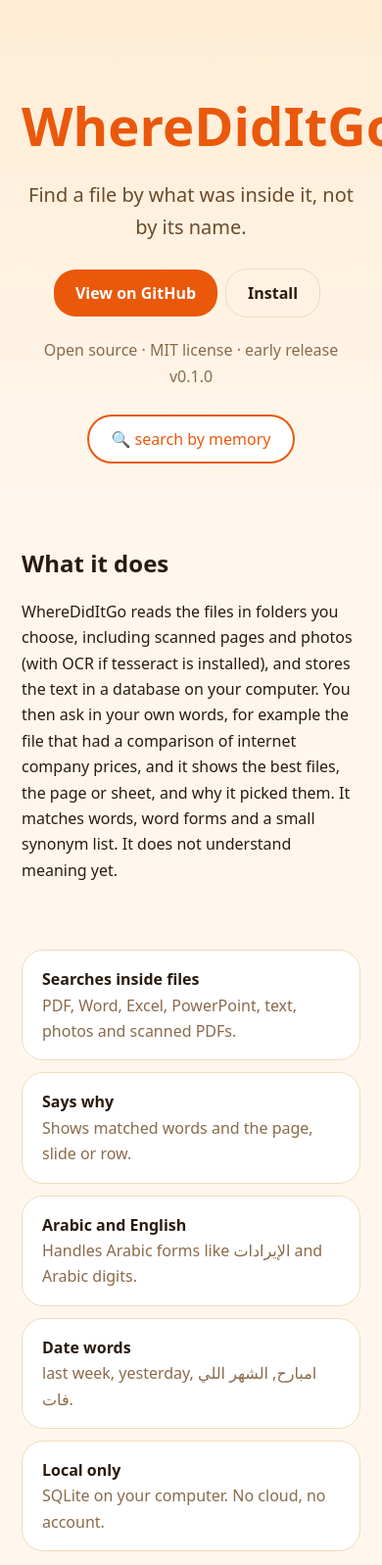
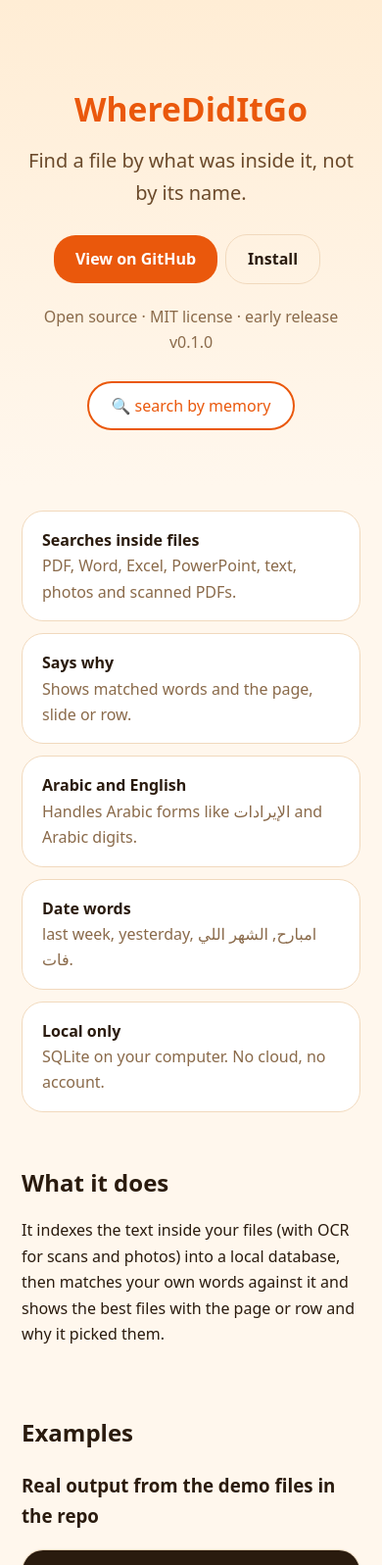
Before and after one commit to Hamasa-ElShamy/wheredidit, a plain HTML site: page docs/index.html in a window 390 px wide. Shown: the top 1597 px of the page at 98% size. Drawn offline with Linux system fonts and the light colour scheme.

Commit message:
UX pass: mobile-safe headings, focus outlines, RTL markup, feature grid above prose

```diff
--- a/docs/index.html
+++ b/docs/index.html
@@ -9,6 +9,7 @@ a{color:var(--acc)}code,pre{font-family:ui-monospace,Menlo,Consolas,monospace}
 pre{background:var(--code);color:var(--codefg);border:1px solid var(--line);border-radius:var(--r);padding:16px;overflow:auto;font-size:.86rem;line-height:1.5}
 .btn{display:inline-block;padding:11px 22px;border-radius:var(--r);background:var(--acc);color:var(--accfg);font-weight:600;text-decoration:none;margin:4px 8px 4px 0}
 .btn.alt{background:transparent;color:var(--fg);border:1px solid var(--line)}
+:focus-visible{outline:2px solid var(--acc);outline-offset:2px;border-radius:4px}
 section{padding:26px 0}h2{font-family:var(--head);font-size:1.5rem;margin:0 0 14px}
 .card{background:var(--card);border:1px solid var(--line);border-radius:var(--r);padding:16px 20px;margin:10px 0}
 .grid{display:grid;grid-template-columns:repeat(auto-fit,minmax(250px,1fr));gap:12px}.grid .card{margin:0}
@@ -23,15 +24,16 @@ footer img{border-radius:50%;border:2px solid var(--line);display:block;margin:0
 
 :root{--bg:#fff7ed;--fg:#2a1b0e;--mut:#8a6a4a;--card:#ffffff;--line:#f1d9bd;--acc:#ea580c;--accfg:#fff;--code:#2a1b0e;--codefg:#ffe9d2;--warn:#c2410c;--r:22px;--body:system-ui,-apple-system,Segoe UI,sans-serif;--head:system-ui,sans-serif}
 header.hero{padding:84px 0 56px;text-align:center;background:linear-gradient(180deg,#ffedd5,#fff7ed)}
-h1{font-size:3.4rem;margin:0 0 8px;color:#ea580c}.tag{font-size:1.25rem;color:#6b4a2b;max-width:620px;margin:0 auto 22px}
+h1{font-size:clamp(2.1rem,8.5vw,3.4rem);overflow-wrap:break-word;margin:0 0 8px;color:#ea580c}.tag{font-size:1.25rem;color:#6b4a2b;max-width:620px;margin:0 auto 22px}
 .hero:after{content:"\1F50D  search by memory";display:inline-block;margin-top:10px;padding:10px 22px;border:2px solid #ea580c;border-radius:99px;color:#ea580c;background:#fff}
 </style></head><body>
 <header class="hero"><div class="wrap"><h1>WhereDidItGo</h1><p class="tag">Find a file by what was inside it, not by its name.</p>
 <a class="btn" href="https://github.com/mohamed-elshamy-ai/wheredidit">View on GitHub</a><a class="btn alt" href="#install">Install</a>
 <p class="mut" style="margin-top:16px">Open source &middot; MIT license &middot; early release v0.1.0</p></div></header>
 <main class="wrap">
-<section><h2>What it does</h2><p>WhereDidItGo reads the files in folders you choose, including scanned pages and photos (with OCR if tesseract is installed), and stores the text in a database on your computer. You then ask in your own words, for example the file that had a comparison of internet company prices, and it shows the best files, the page or sheet, and why it picked them. It matches words, word forms and a small synonym list. It does not understand meaning yet.</p></section>
 <section><div class="grid"><div class="card"><b>Searches inside files</b><div class="mut">PDF, Word, Excel, PowerPoint, text, photos and scanned PDFs.</div></div><div class="card"><b>Says why</b><div class="mut">Shows matched words and the page, slide or row.</div></div><div class="card"><b>Arabic and English</b><div class="mut">Handles Arabic forms like الإيرادات and Arabic digits.</div></div><div class="card"><b>Date words</b><div class="mut">last week, yesterday, امبارح, الشهر اللي فات.</div></div><div class="card"><b>Local only</b><div class="mut">SQLite on your computer. No cloud, no account.</div></div></div></section>
+<section><h2>What it does</h2><p>It indexes the text inside your files (with OCR for scans and photos) into a local database, then matches your own words against it and shows the best files with the page or row and why it picked them.</p></section>
+
 <section><h2>Examples</h2><h3>Real output from the demo files in the repo</h3><pre><code>$ wheredidit add demo/files
 indexed 7, unchanged 0, failed 0, removed 0
 
@@ -66,7 +68,7 @@ wheredidit find &quot;your description&quot;</code></pre><div><span class="ok"><
 <div class="card"><h3>Android</h3><div><span class="no"><b>Not available.</b></span> Not available. It needs to read your folders, and a website cannot.</div></div>
 </div></section>
 <section><h2>How it works</h2><ol><li>You add folders. Each file is split into passages (page, slide, sheet row).</li><li>Scanned pages and photos go through OCR (the free tesseract program).</li><li>Words are normalised: stop words removed, word forms reduced, Arabic spelling unified, synonyms grouped.</li><li>Your question gets the same treatment and is matched with SQLite full-text search (bm25), plus a coverage score and a file-name bonus.</li><li>Results show the best passage per file and why it matched.</li></ol>
-<div class="card rtl"><b>الشرح بالعربي</b><p>بتضيف الفولدرات، والأداة بتقرا محتوى كل ملف وبتقسمه لأجزاء، وبتعمل OCR للصور والملفات المصورة لو tesseract متسطب. بعدين بتخزن النص في قاعدة بيانات على جهازك بعد ما توحد الكلمات (شيل الكلمات الزيادة وأصل الكلمة والمرادفات). لما تسأل بجملة عادية بتعمل نفس الحاجة وتدور على أقرب الأجزاء وتوريك الصفحة وسبب الاختيار. مفيش نموذج ذكاء اصطناعي، فلازم وصفك يشارك الملف في كلمات.</p></div></section>
+<div class="card" dir="rtl" lang="ar" style="text-align:start"><b>الشرح بالعربي</b><p>بتضيف الفولدرات، والأداة بتقرا محتوى كل ملف وبتقسمه لأجزاء، وبتعمل OCR للصور والملفات المصورة لو tesseract متسطب. بعدين بتخزن النص في قاعدة بيانات على جهازك بعد ما توحد الكلمات (شيل الكلمات الزيادة وأصل الكلمة والمرادفات). لما تسأل بجملة عادية بتعمل نفس الحاجة وتدور على أقرب الأجزاء وتوريك الصفحة وسبب الاختيار. مفيش نموذج ذكاء اصطناعي، فلازم وصفك يشارك الملف في كلمات.</p></div></section>
 <section><h2>Honest limits</h2><div class="card warn"><ul><li>No meaning-based search: no embeddings. A file that says support vector machine will not match a question that says SVM.</li><li>The synonym list is small and hand-made.</li><li>OCR needs tesseract installed (and the Arabic data for Arabic text). Handwriting is poor.</li><li>Command line only for now. No window app, no audio.</li><li>watch checks by polling every 30 seconds.</li></ul></div></section>
 </main>
 <footer><img src="author.jpg" alt="Mohamed Elshamy" width="64" height="64">Built by <a href="https://github.com/mohamed-elshamy-ai">Mohamed Elshamy</a>. Issues and pull requests are welcome on <a href="https://github.com/mohamed-elshamy-ai/wheredidit">GitHub</a>.</footer>
```
